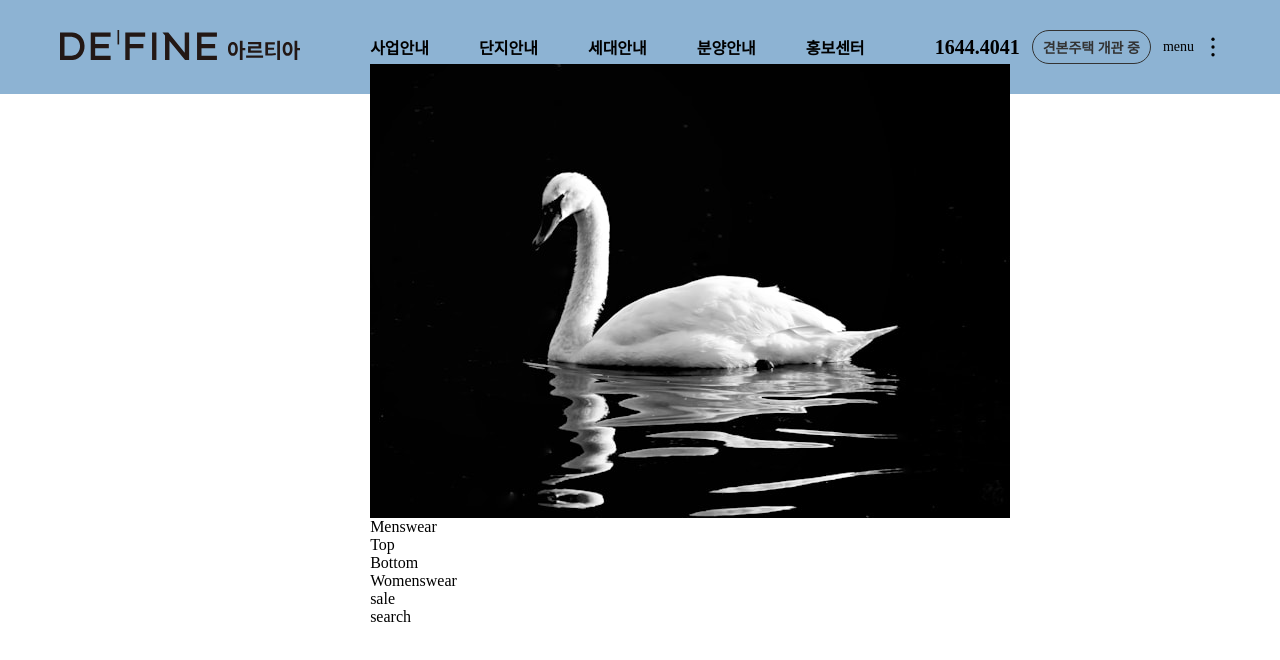
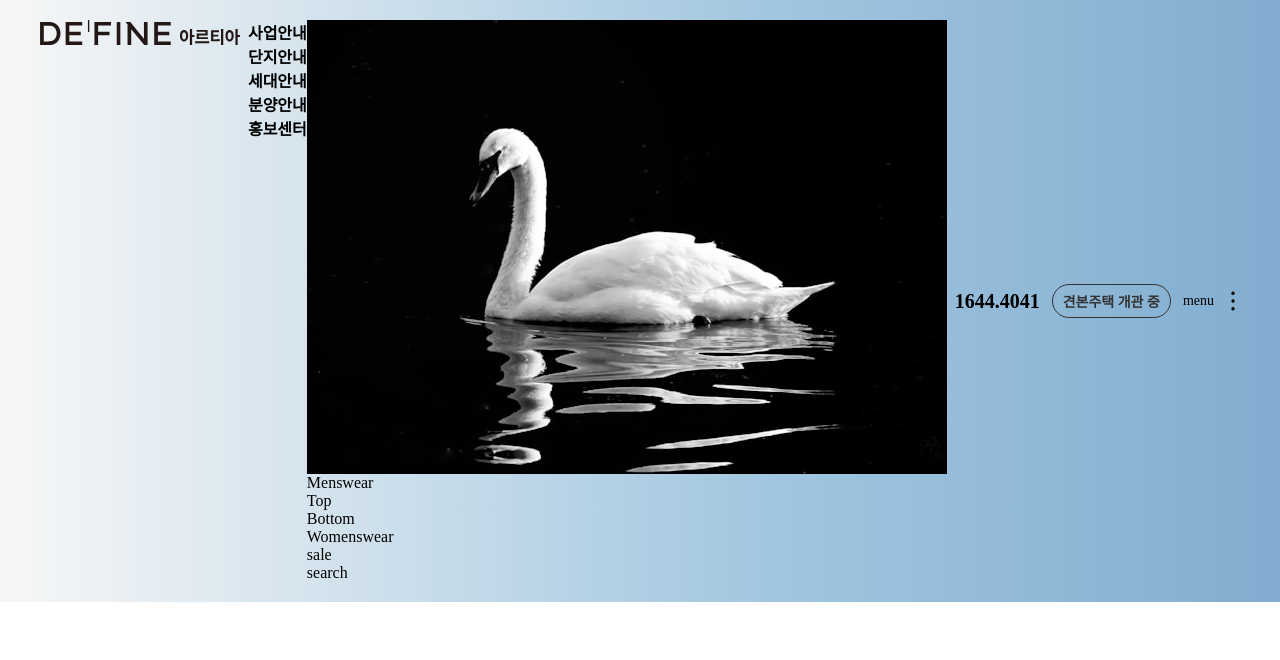
Before and after one commit to kmk20201681-code/UIUX_TEST_2, a plain HTML site: page index.html in a window 1280 px wide. Drawn offline with Linux system fonts and the light colour scheme.

Commit message:
코드응용평가2 수정

```diff
--- a/index.html
+++ b/index.html
@@ -13,10 +13,9 @@
         <div class="top-bar">
             <!-- 탑바 좌측 로고 -->
             <h1><a href="#" target="_blank" title="logo"><img class="logo-img" src="image/logo_black.svg" alt="home"></a></h1>
-            <nav class="logo-box">
+            <nav class="menu01">
             <!-- 탑바 메뉴 리스트 -->
-                <div class="m01-item">
-                    <ul class="mn-li-ul">
+                    <ul class="mn01-li-ul">
                         <li class="mn-li-li mn-li-li01"><a href="#" target="_blank" title="사업안내">사업안내</a></li>
                         <li class="mn-li-li mn-li-li02"><a href="#" target="_blank" title="단지안내">단지안내</a></li>
                         <li class="mn-li-li mn-li-li03"><a href="#" target="_blank" title="세대안내">세대안내</a></li>
@@ -25,13 +24,16 @@
                     </ul>
                     <!-- 2차 메뉴 박스 -->
                     <!-- <div class="menu02-box"></div> -->
-                    <div class="m02-item">
-                        <section class="menu02">
+                    <div class="menu02">
+                        <div class="container">
+                            <!-- 2차메뉴 이미지 -->
                             <div class="mn02-img-box">
-                                <h1><a href="#" target="_blank" title="백조 이미지"><img src="image/menu02_1.jpg" alt="home"></a></h1>
+                                <a href="#" target="_blank" title="백조 이미지"><img src="image/menu02_1.jpg" alt="home"></a>
                             </div>
-                            <ul class="mn02-list-box">
-                                <li class="mn02-li-li mn02-li-li01"><a href="#" target="_blank" title="Menswear">Menswear</a>
+                            <!-- 2차메뉴 리스트 -->
+                            <div class="mn02-nav">
+                                <ul>
+                                    <li class="mn02-li-item mn02-li-item01"><a href="#" target="_blank" title="Menswear">Menswear</a>
                                         <!-- 3차 메뉴 박스 -->
                                         <ul class="mn03-nav">
                                             <li class="m03-item m03-item01"><a href="#">Top</a></li>
@@ -42,8 +44,8 @@
                                     <li class="mn02-li-li mn02-li-li03"><a href="#" target="_blank" title="sale">sale</a></li>
                                     <li class="mn02-li-li mn02-li-li04"><a href="#" target="_blank" title="search">search</a></li>
                                 </ul>
+                            </div>
                         </section>
-                    </div>
                     </div>
             </nav>
             <!-- 탑바 우측 메뉴  -->
--- a/style.css
+++ b/style.css
@@ -1,20 +1,20 @@
 
 /* 탑바 */
 .top-bar {
-    background-color: #8DB3D3;
+    background: linear-gradient(90deg, #f7f7f7 0%, #9fc5df 62%, #82add0 100%);
     display: flex;
     /* 패딩값 임의 지정 */
-    padding: 30px 60px;
+    padding: 20px 40px;
     justify-content: space-between;
 }
 /* 탑바 좌측 로고 */
-.logo-box {
+.menu01 {
     /* border: 1px solid red; */
     display: flex;
 }
 
 .logo-img {
-  width:  240px;
+  width:  200px;
   height: auto;
 }
 
```
Also changed, not shown: UIUX_test2_answer/image/logo_black.svg (added), UIUX_test2_answer/image/logo_wh.svg (added), UIUX_test2_answer/image/menu02_1.jpg (added), UIUX_test2_answer/image/more_vert.svg (added). Lines whose indentation alone changed are shown as unchanged.
